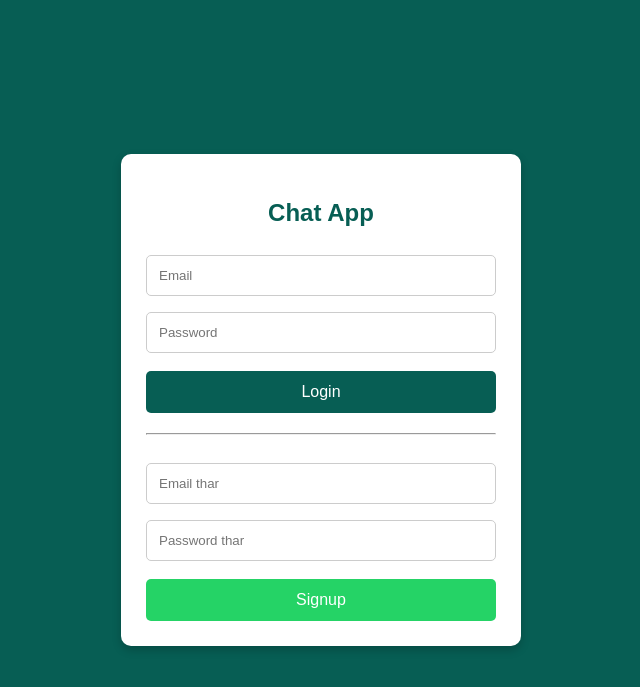
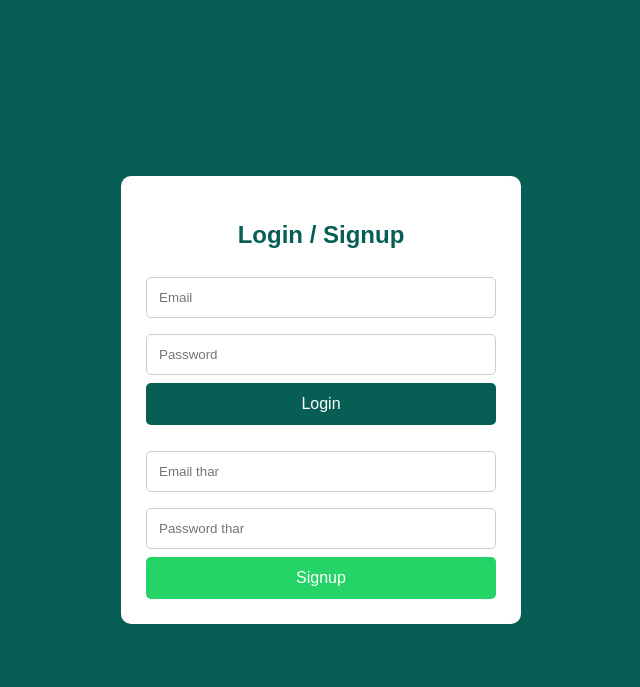
Before and after one commit to nghaka123/Chat-app, a Flask app: template templates/index.html in a window 1280 px wide. Shown: the top 687 px of the page, without its empty margins (319-959 px from the left). Run offline with Flask 3, Linux system fonts and the light colour scheme; the template is opened without the code that fills it, so the values that code supplies are empty.

Commit message:
Update index.html

```diff
--- a/templates/index.html
+++ b/templates/index.html
@@ -1,27 +1,25 @@
 <!DOCTYPE html>
 <html>
 <head>
-    <title>Chat App Login</title>
+    <title>Login</title>
     <meta name="viewport" content="width=device-width, initial-scale=1.0">
     <style>
         body { font-family: Arial; background: #075E54; display: flex; justify-content: center; align-items: center; height: 100vh; margin: 0; }
-        .box { background: white; padding: 25px; border-radius: 10px; width: 90%; max-width: 350px; box-shadow: 0 4px 10px rgba(0,0,0,0.2); }
+        .box { background: white; padding: 25px; border-radius: 10px; width: 90%; max-width: 350px; }
         input { width: 100%; padding: 12px; margin: 8px 0; border: 1px solid #ccc; border-radius: 5px; box-sizing: border-box; }
-        button { width: 100%; padding: 12px; background: #075E54; color: white; border: none; border-radius: 5px; font-size: 16px; margin-top: 10px; }
-        h2 { text-align: center; color: #075E54; margin-bottom: 20px; }
+        button { width: 100%; padding: 12px; background: #075E54; color: white; border: none; border-radius: 5px; font-size: 16px; }
+        h2 { text-align: center; color: #075E54; }
     </style>
 </head>
 <body>
     <div class="box">
-        <h2>Chat App</h2>
+        <h2>Login / Signup</h2>
         <form method="POST" action="/login">
             <input type="email" name="email" placeholder="Email" required>
             <input type="password" name="password" placeholder="Password" required>
             <button type="submit">Login</button>
         </form>
-
-        <hr style="margin:20px 0;">
-
+        <br>
         <form method="POST" action="/signup">
             <input type="email" name="email" placeholder="Email thar" required>
             <input type="password" name="password" placeholder="Password thar" required>
```
